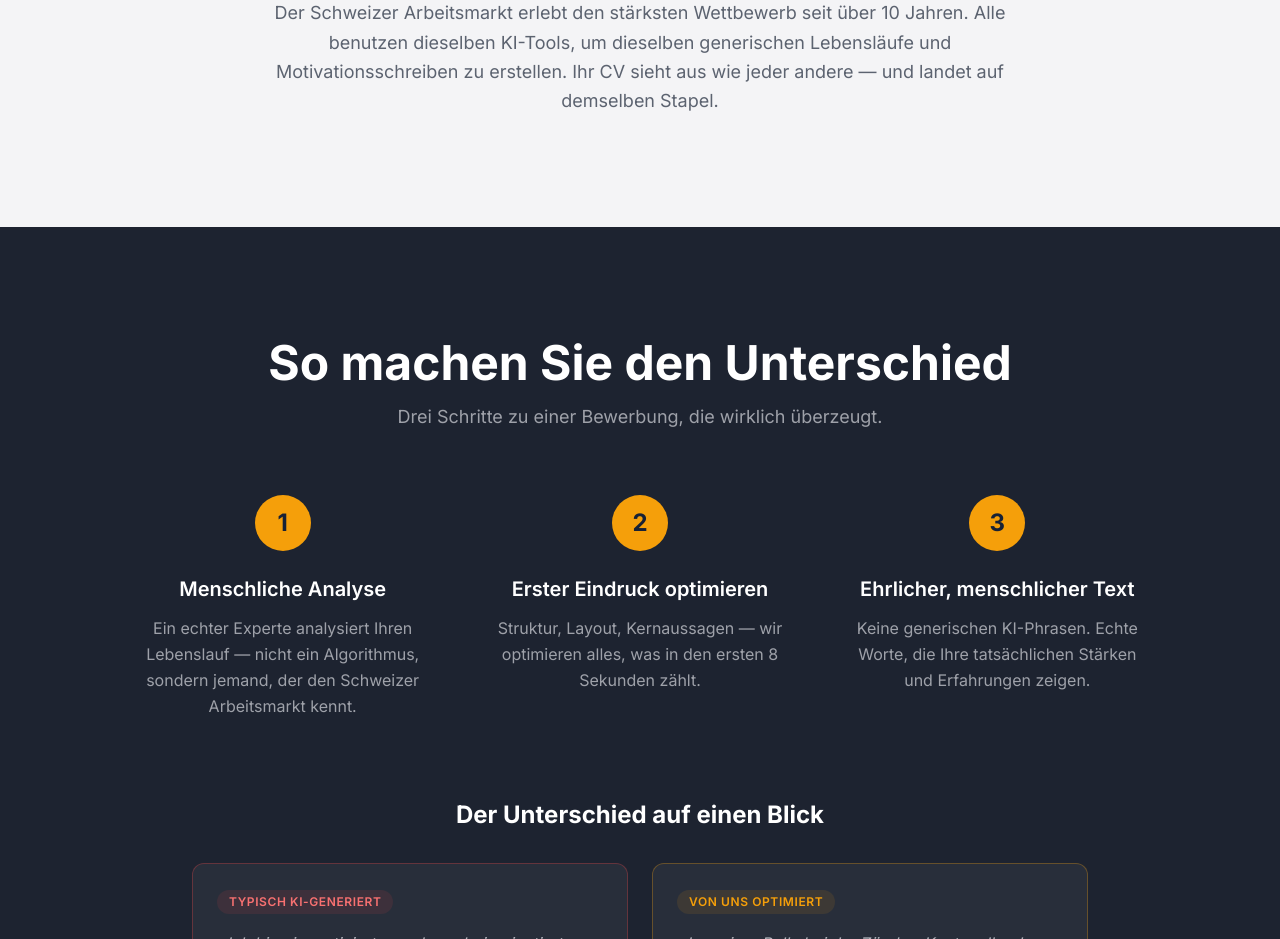
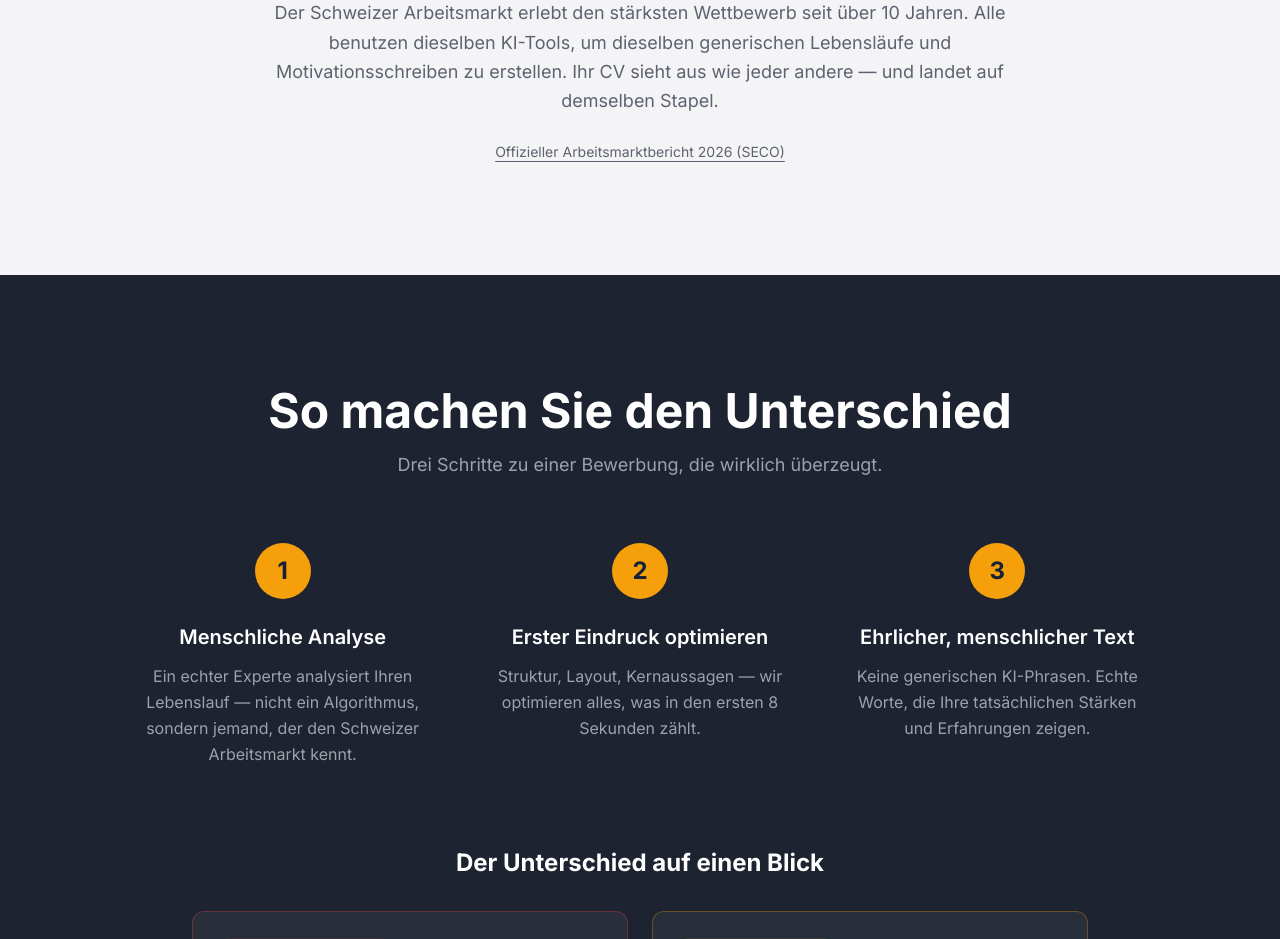
Before and after one commit to liapit/bewerbungswerkstatt, a React (Vite) app: page / in a window 1280 px wide. Shown: the part 1620-2559 px from the top of the page. Built offline with nearby package versions, Linux system fonts and the light colour scheme.

Commit message:
link to market report

```diff
--- a/src/components/Problem.tsx
+++ b/src/components/Problem.tsx
@@ -54,6 +54,17 @@ const Problem = () => {
           Lebensläufe und Motivationsschreiben zu erstellen. Ihr CV sieht aus wie
           jeder andere — und landet auf demselben Stapel.
         </p>
+
+        <p className="text-center mt-6">
+          <a
+            href="https://www.seco.admin.ch/seco/de/home/Publikationen_Dienstleistungen/Publikationen_und_Formulare/Arbeit/Arbeitslosenversicherung/Die_Lage_auf_dem_Arbeitsmarkt/lage_arbeitsmarkt_2026.html"
+            target="_blank"
+            rel="noopener noreferrer"
+            className="text-sm text-muted-foreground hover:text-primary underline underline-offset-4"
+          >
+            Offizieller Arbeitsmarktbericht 2026 (SECO)
+          </a>
+        </p>
       </div>
     </section>
   );
```
